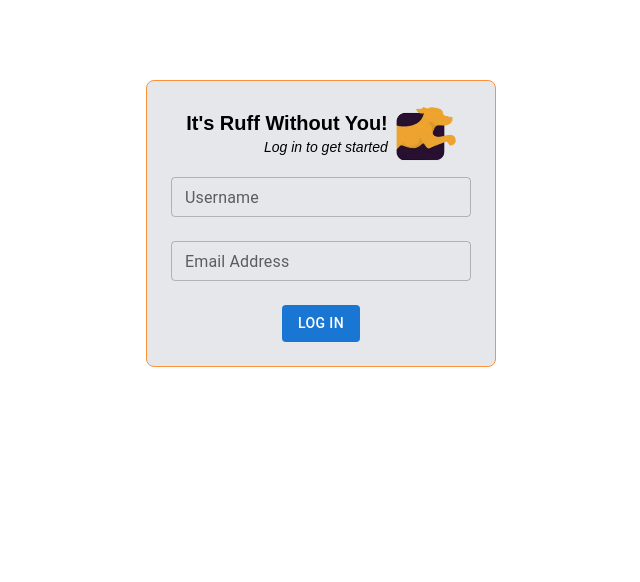
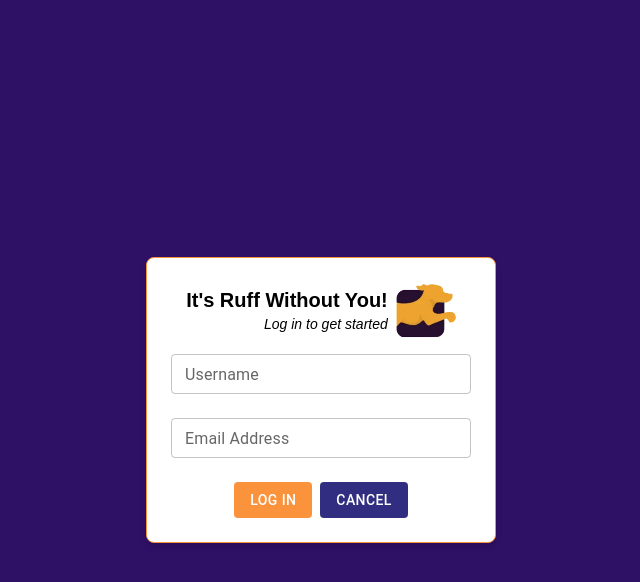
Before and after one commit to RyanMG/MuttMatch, a Next.js app: page /login in a window 1280 px wide. Shown: the top 582 px of the page, without its empty margins (319-959 px from the left). Built offline with nearby package versions, Linux system fonts and the light colour scheme.

Commit message:
feat: custom overrides for the MUI buttons
 - allows me to apply my own custom colors

```diff
--- a/app/login/page.tsx
+++ b/app/login/page.tsx
@@ -3,7 +3,7 @@ import LoginPage from "@ui/auth/LoginPage";
 
 export default function Login(): ReactNode {
   return (
-    <div className="flex-1 pt-20">
+    <div className="flex-1 bg-violet-950 h-full">
       <LoginPage />
     </div>
   );
--- a/app/ui/auth/LoginPage.tsx
+++ b/app/ui/auth/LoginPage.tsx
@@ -12,7 +12,7 @@ import {
 } from "@definitions/login";
 
 import TextField from "@mui/material/TextField";
-import Button from "@mui/material/Button";
+import Button from "@ui/common/Button";
 import LoginFormElement from "./LoginFormElement";
 
 export default function LoginPage(): ReactNode {
@@ -42,7 +42,7 @@ export default function LoginPage(): ReactNode {
   return (
     <div className="flex flex-col items-center justify-center h-full">
 
-      <div className="w-[350px] bg-gray-200 rounded-lg border border-orange-400 px-6 py-6">
+      <div className="w-[350px] bg-white rounded-lg border border-orange-400 px-6 py-6 drop-shadow-md">
         <div className="flex flex-row gap-2 justify-center pb-4">
           <div className="flex flex-col pt-1">
             <h1 className="text-black text-xl font-bold text-right">{"It's Ruff Without You!"}</h1>
@@ -88,13 +88,22 @@ export default function LoginPage(): ReactNode {
             />
           </LoginFormElement>
 
-          <div className="flex flex-row justify-center">
+          <div className="flex flex-row justify-center gap-2">
             <Button
-              variant="contained"
               type="submit"
-              disableElevation
+              theme="primary"
+              disabled={isPending}
             >
               {isPending ? "Submited..." : "Log in"}
+            </Button>
+            <Button
+              type="button"
+              theme="secondary"
+              onClick={() => {
+                router.push('/');
+              }}
+            >
+              <p>Cancel</p>
             </Button>
           </div>
         </form>
--- /dev/null
+++ b/app/ui/common/Button.tsx
@@ -0,0 +1,74 @@
+'use client';
+
+import { createTheme, ThemeProvider } from '@mui/material/styles';
+import MuiButton from '@mui/material/Button';
+import { ReactNode } from 'react';
+
+// Augment the palette to include new colors
+declare module '@mui/material/styles' {
+  interface Palette {
+    secondary: Palette['primary'];
+    primary: Palette['primary'];
+  }
+
+  interface PaletteOptions {
+    secondary?: PaletteOptions['primary'];
+    primary?: PaletteOptions['primary'];
+  }
+}
+
+// Update the Button's color options to include new options
+declare module '@mui/material/Button' {
+  interface ButtonPropsColorOverrides {
+    secondary: true;
+    primary: true;
+  }
+}
+
+const customThemes = createTheme({
+  palette: {
+    primary: {
+      main: '#fb923c',
+      light: '#fdba74',
+      dark: '#f97316',
+      contrastText: '#FFF',
+    },
+    secondary: {
+      main: '#312e81',
+      light: '#3730a3',
+      dark: '#1e1b4b',
+      contrastText: '#FFF',
+    },
+  },
+});
+
+interface IButton {
+  children: ReactNode;
+  type: 'button' | 'submit'
+  theme: 'primary' | 'secondary';
+  disabled?: boolean;
+  onClick?: () => void;
+}
+
+export default function Button({
+  children,
+  type,
+  theme,
+  disabled = false,
+  onClick
+}: IButton) {
+  return (
+    <ThemeProvider theme={customThemes}>
+      <MuiButton
+        variant="contained"
+        type={type}
+        color={theme}
+        disabled={disabled}
+        onClick={() => onClick && onClick()}
+        disableElevation
+      >
+        {children}
+      </MuiButton>
+    </ThemeProvider>
+  );
+}
```
